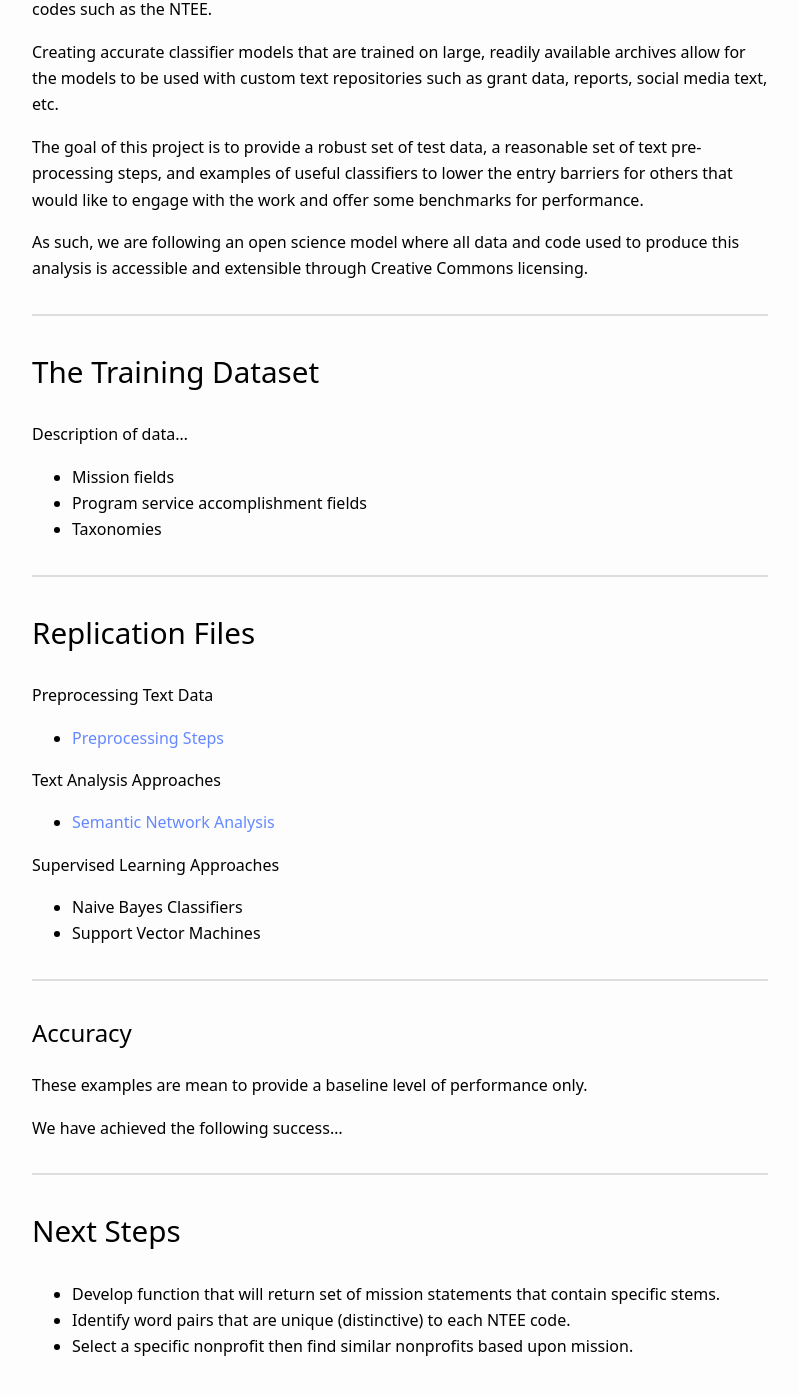
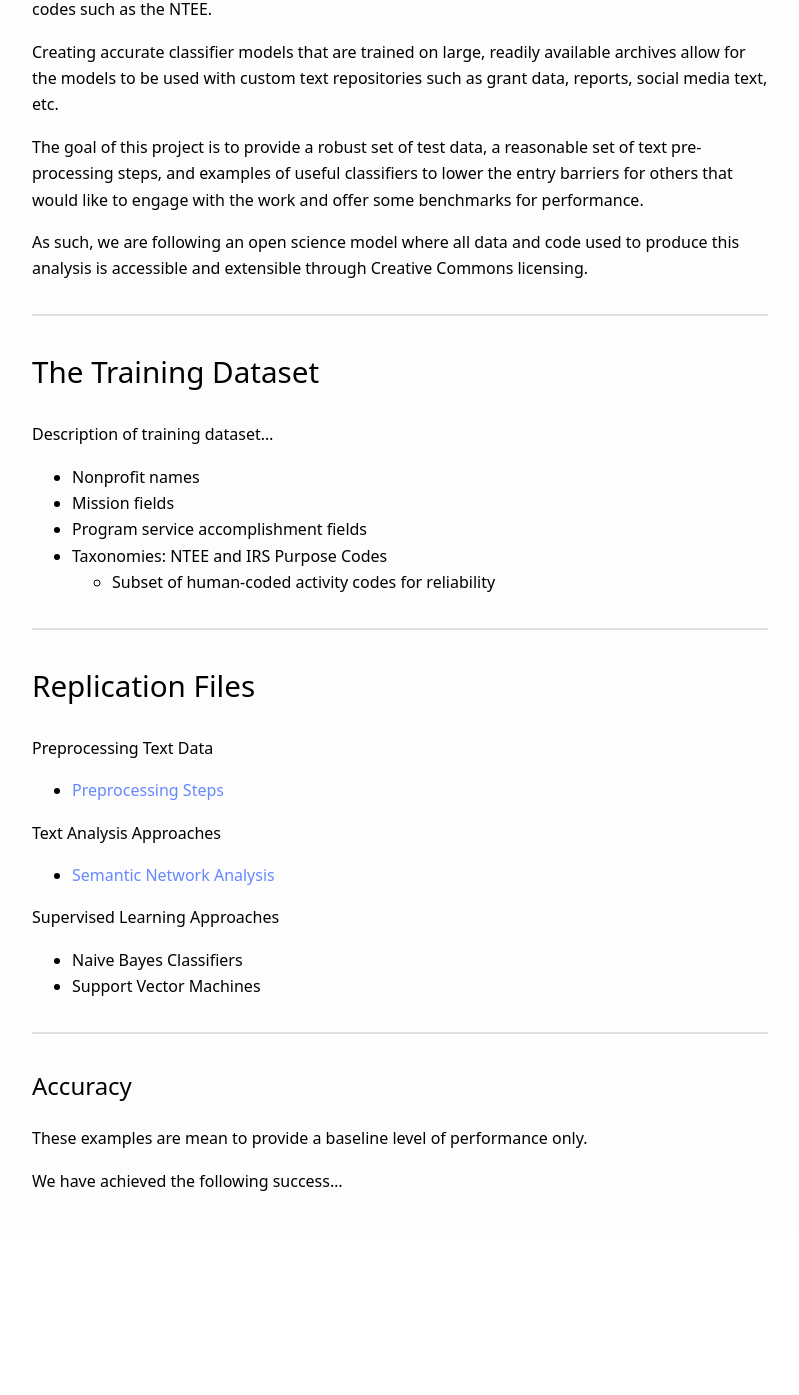
Before and after one commit to Nonprofit-Open-Data-Collective/machine_learning_mission_codes, a Jekyll site: the page built from docs/index.md, in a window 1280 px wide and 1400 px high, scrolled down 499 px. Shown: the top 1395 px of the window, without its empty margins (240-1039 px from the left). Built offline with Jekyll 4.4.1, drawn with Linux system fonts in a browser that asks for light colours; after the commit the page ends 1733 px from its top, so only the background shows below that.

Commit message:
Update index.md

```diff
--- a/docs/index.md
+++ b/docs/index.md
@@ -19,12 +19,13 @@ As such, we are following an open science model where all data and code used to
 
 # The Training Dataset
 
-Description of data...
+Description of training dataset...
 
+* Nonprofit names
 * Mission fields
 * Program service accomplishment fields
-* Taxonomies
-
+* Taxonomies: NTEE and IRS Purpose Codes
+  * Subset of human-coded activity codes for reliability
 
 ---------------------------
 
@@ -53,13 +54,3 @@ Description of data...
 These examples are mean to provide a baseline level of performance only.
 
 We have achieved the following success...
-
-
-
------------------------
-
-# Next Steps
-
-* Develop function that will return set of mission statements that contain specific stems.
-* Identify word pairs that are unique (distinctive) to each NTEE code.
-* Select a specific nonprofit then find similar nonprofits based upon mission.
```
